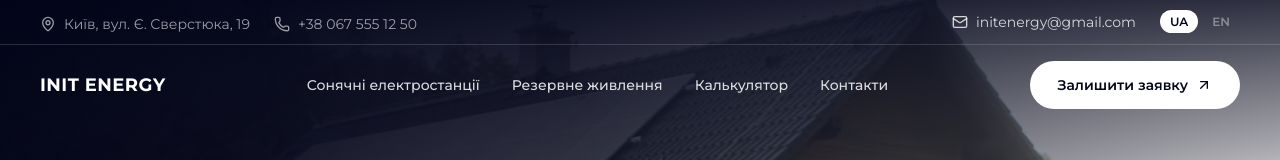
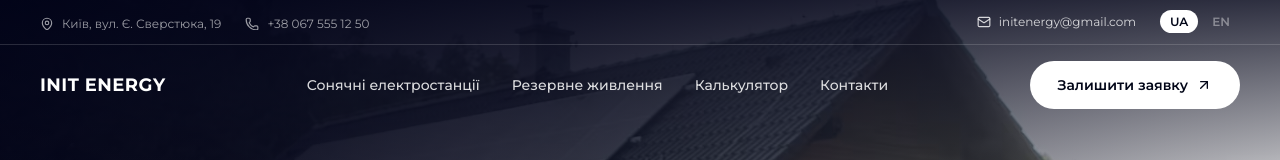
Before and after one commit to nyaremiiy/init.energy, a Next.js app: page / in a window 1280 px wide. Shown: the top 160 px of the page. Built offline with nearby package versions, Linux system fonts and the light colour scheme.

Commit message:
style: reduce header top bar font size
Co-Authored-By: Claude Opus 5.5 <noreply@anthropic.com>

```diff
--- a/src/components/layout/header/header-top-bar.tsx
+++ b/src/components/layout/header/header-top-bar.tsx
@@ -8,7 +8,7 @@ import { OfficeRotator } from "./office-rotator";
 
 export function HeaderTopBar() {
   return (
-    <div className="hidden border-b border-white/15 text-sm text-white/80 lg:block">
+    <div className="hidden border-b border-white/15 text-xs text-white/80 lg:block">
       <Container className="flex h-11 items-center justify-between gap-6">
         <OfficeRotator />
         <div className="flex items-center gap-6">
@@ -16,7 +16,7 @@ export function HeaderTopBar() {
             href={`mailto:${contactEmail}`}
             className="inline-flex items-center gap-2 transition-colors hover:text-white"
           >
-            <Mail aria-hidden className="size-4 shrink-0" />
+            <Mail aria-hidden className="size-3.5 shrink-0" />
             {contactEmail}
           </a>
           <LanguageSwitcher />
--- a/src/components/layout/header/office-rotator.tsx
+++ b/src/components/layout/header/office-rotator.tsx
@@ -27,7 +27,7 @@ export function OfficeRotator() {
 
   return (
     <div
-      className="relative h-5 overflow-hidden"
+      className="relative h-4 overflow-hidden"
       onMouseEnter={() => setIsPaused(true)}
       onMouseLeave={() => setIsPaused(false)}
       onFocus={() => setIsPaused(true)}
@@ -43,7 +43,7 @@ export function OfficeRotator() {
           className="flex items-center gap-6 not-italic"
         >
           <span className="inline-flex items-center gap-2">
-            <MapPin aria-hidden className="size-4 shrink-0" />
+            <MapPin aria-hidden className="size-3.5 shrink-0" />
             <span>
               {office.city}, {office.address}
             </span>
@@ -52,7 +52,7 @@ export function OfficeRotator() {
             href={office.phone.href}
             className="inline-flex items-center gap-2 transition-colors hover:text-white"
           >
-            <Phone aria-hidden className="size-4 shrink-0" />
+            <Phone aria-hidden className="size-3.5 shrink-0" />
             {office.phone.display}
           </a>
         </motion.address>
```
